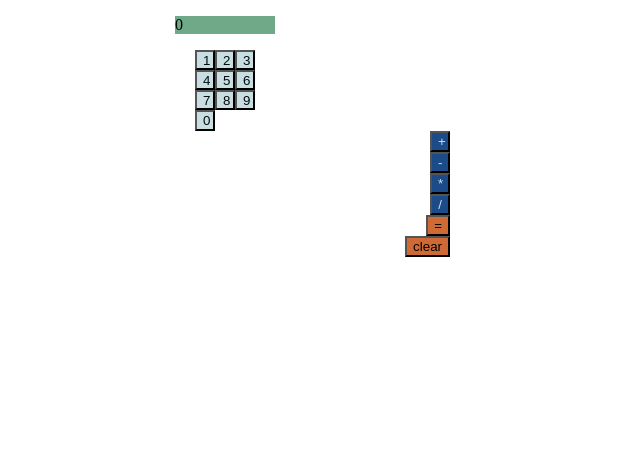
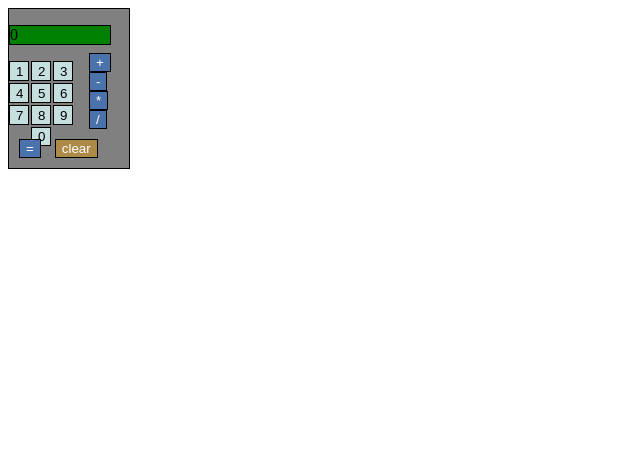
Before and after one commit to Tropienet/calculator, a plain HTML site: page index.html in a window 1280 px wide. Shown: the whole page, without its empty margins (0-640 px from the left). Drawn offline with Linux system fonts and the light colour scheme.

Commit message:
cleaned up css

```diff
--- a/css/style.css
+++ b/css/style.css
@@ -1,54 +1,56 @@
-body{
-    box-sizing: border-box;
-    margin: 0;
-    padding: 0;
+.container{
+    background-color: grey;
+    width: 120px;
+    border: solid black 1px;
 }
 
-.container{
-    display: flex;
-    flex-direction: column;
-    height: 450px;
-    width: 450px;
-}
 
 #display{
+    background-color: green;
+    border: solid 1px black;
     width: 100px;
     align-self: center;
-    background-color: #70A988;
-    color: black;
 }
 
 .numbers{
+    display: grid;
+    grid-template-rows: repeat(3, 20px);
+    grid-template-columns: repeat(3, 20px);
+    grid-gap: 2px;
+    width: 80px;
+}
 
-    display: grid;
-    grid-template-columns: repeat(3, 20px);
-    grid-template-rows: repeat(3, 20px);
-    align-self: center;
+.zero{
+    margin-left: 22px;
+    padding-right: 12px;
+}
+
+.operators{
+    margin-top: -93px;
+    margin-left: 80px;
+    width: 20px;
+}
+
+.operator{
+    color: white;
+    border: solid black 1px;
+    background-color: #4B73AB;
 }
 
 .number{
-
-    background: #C9DEE1;
-    color: #010B0F;
-}
-
-.operators{
-    display: grid;
-    grid-template-columns: repeat(1, 20px);
-    align-self: flex-end;
-}
-
-.operator{
-    background-color: #1B4B88;
-    color: #D3DCE8;
+    background-color: #C5DFDE;
+    border: solid black 1px;
 }
 
 .equals{
-    background-color: #CF6A36;
-    align-self: flex-end;
+    color: white;
+    background-color: #4B73AB;
+    margin: 10px;
+    border: solid black 1px;
 }
 
 .clear{
-    background-color: #CF6A36;
-    align-self: flex-end;
+    color: white;
+    background-color: rgb(173, 138, 72);
+    border: solid black 1px;
 }
```
